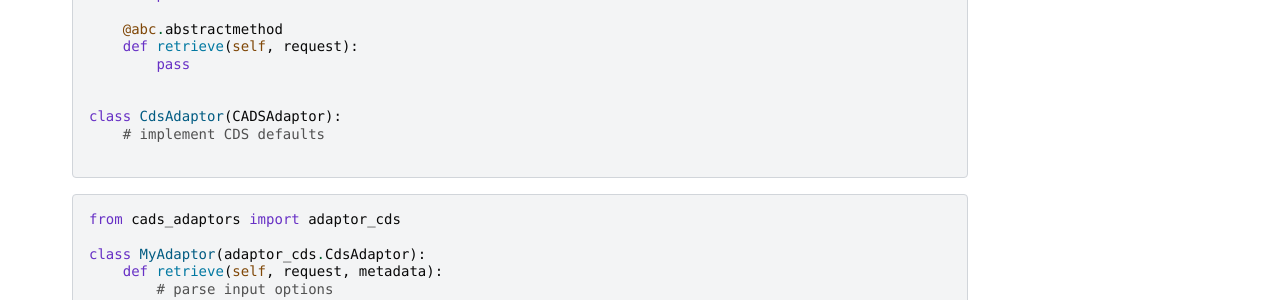
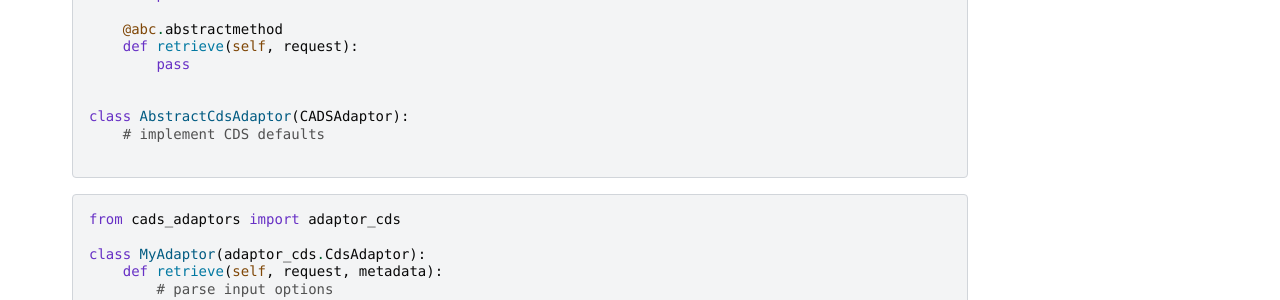
Before and after one commit to ecmwf-projects/cads-adaptors, a Sphinx documentation site: the page built from docs/adaptors.md, in a window 1280 px wide and 900 px high, scrolled down 546 px. Shown: the part 152-452 px from the top of the window. Built offline with Sphinx 7.4.7 and the PyData theme 0.15.4, drawn with Linux system fonts in a browser that asks for light colours; pages that are not in the unit, such as notebooks, are missing from menus; the version number could not be read and is left out.

Commit message:
Sync with name

````diff
--- a/cads_adaptors/__init__.py
+++ b/cads_adaptors/__init__.py
@@ -23,12 +23,12 @@ except ImportError:  # pragma: no cover
     __version__ = "999"
 
 from .adaptor import AbstractAdaptor, DummyAdaptor
-from .adaptor_cds import CdsAdaptor, LegacyCdsAdaptor, UrlCdsAdaptor
+from .adaptor_cds import AbstractCdsAdaptor, LegacyCdsAdaptor, UrlCdsAdaptor
 
 __all__ = [
     "__version__",
     "AbstractAdaptor",
-    "CdsAdaptor",
+    "AbstractCdsAdaptor",
     "DummyAdaptor",
     "LegacyCdsAdaptor",
     "UrlCdsAdaptor",
--- a/docs/adaptors.md
+++ b/docs/adaptors.md
@@ -33,7 +33,7 @@ class AbstractAdaptor(abc.ABC):
         pass
 
 
-class CdsAdaptor(CADSAdaptor):
+class AbstractCdsAdaptor(CADSAdaptor):
     # implement CDS defaults
 
 ```
````
